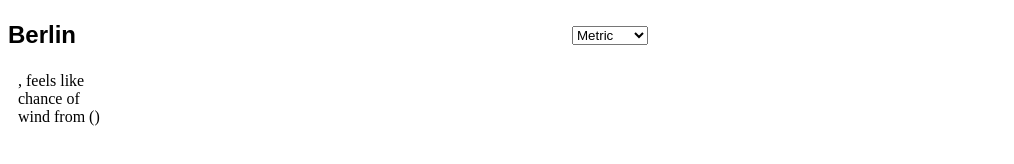
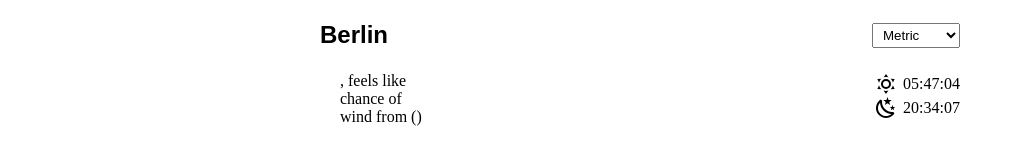
Before and after one commit to GeoFranka/weather_app, a website with bundled scripts: page index.html in a window 1280 px wide. Shown: the whole page, without its empty margins (0-1014 px from the left). Built offline with nearby package versions, Linux system fonts and the light colour scheme; no server answers.

Commit message:
show sunrise & sunset; improve layout

```diff
--- a/index.html
+++ b/index.html
@@ -19,11 +19,17 @@
                 <option value="base">Scientific</option>
             </select>
         </div>
-        <img src="" alt="" class="icon">
-        <div class="text">
-            <p><span class="temp"></span>, feels like <span class="feelslike"></span></p>
-            <p><span class="precipprob"></span> chance of <span class="preciptype"></span> <span class="precip"></span></p>
-            <p>wind from <span class="winddir"></span> (<span class="windspeed"></span>)</p>
+        <div class="current">
+            <img src="" alt="" class="icon">
+            <div class="text">
+                <p><span class="temp"></span>, feels like <span class="feelslike"></span></p>
+                <p><span class="precipprob"></span> chance of <span class="preciptype"></span> <span class="precip"></span></p>
+                <p>wind from <span class="winddir"></span> (<span class="windspeed"></span>)</p>
+            </div>
+            <div>
+                <p class="sun"><img src="./icons/weather-sunny.svg" alt="sunrise" title="sunrise"><span class="sunrise">05:47:04</span></p>
+                <p class="sun"><img src="./icons/weather-night.svg" alt="sunset" title="sunset"><span class="sunset">20:34:07</span></p>
+            </div>
         </div>
         <div class="alerts"></div>
         <p class="description"></p>
--- a/js/displayData.js
+++ b/js/displayData.js
@@ -53,21 +53,25 @@
     nextDays.forEach((d)=>{
         const day = document.createElement('div');
         day.classList.add('day');
+        const firstDiv = document.createElement('div');
         const weekday = document.createElement('div');
         weekday.classList.add('weekday');
         weekday.textContent = d.weekday;
-        day.appendChild(weekday);
+        firstDiv.appendChild(weekday);
         const icon = document.createElement('img');
         icon.classList.add('icon');
         icon.src = `./icons/4thSetColor/${d.icon}.png`;
         icon.setAttribute('alt', d.icon);
-        day.appendChild(icon);
+        firstDiv.appendChild(icon);
+        day.appendChild(firstDiv);
+        const secondDiv = document.createElement('div');
         const tempDiv = document.createElement('div');
         tempDiv.textContent = `${d.tempmin} - ${d.tempmax}`;
-        day.appendChild(tempDiv);
+        secondDiv.appendChild(tempDiv);
         const precipDiv = document.createElement('div');
         precipDiv.textContent = `${d.precipprob} ${d.preciptype}`;
-        day.appendChild(precipDiv);
+        secondDiv.appendChild(precipDiv);
+        day.appendChild(secondDiv);
         daysDiv.appendChild(day);
     });
 
--- a/js/script.js
+++ b/js/script.js
@@ -12,9 +12,11 @@
 
 const location = document.querySelector('.location');
 const unitGroup = document.querySelector('#unitGroup');
+const currentDiv = document.querySelector('.current');
 let currentLocation = 'Berlin';
 
 async function showWeather() {
+    currentDiv.style.display = 'none';
     const searchTerm = location.value ? toCamelCase(location.value) : currentLocation;
     const unitGroupVal = unitGroup.value;
     try{
@@ -31,6 +33,8 @@
     } catch(e){
         console.error(e.message);
         setLocation(currentLocation);
+    } finally {
+        currentDiv.style.display = 'flex';
     }
 }
 
--- a/style.css
+++ b/style.css
@@ -5,9 +5,8 @@
 .container {
     max-width: 50vw;
     min-width: 300px;
+    margin: auto;
     display: grid;
-    grid-template-columns: min-content 1fr;
-    align-items: center;
     gap: 10px;
 }
 
@@ -18,14 +17,31 @@
     gap: 10px;
 }
 
+#unitGroup {
+    padding: 3px 6px;
+}
+
+.current {
+    display: none;
+    align-items: start;
+    gap: 20px;
+}
+
+.sun {
+    display: flex;
+    align-items: center;
+    gap: 5px;
+}
+
+.sun img {
+    height: 1.5rem;
+}
+
 .text {
+    flex-grow: 1;
     display: flex;
     flex-direction: column;
     justify-content: center;
-}
-
-.description, .header, .alerts, .days {
-    grid-column: 1 / -1;
 }
 
 .location {
@@ -70,16 +86,18 @@
 .days {
     display: flex;
     gap: 10px;
-    align-content: space-between;
+    flex-wrap: wrap;
 }
 
 .day {
     display: grid;
     justify-items: center;
+    align-content: space-between;
     grid-template-columns: max-content;
     padding: 5px;
     border: 1px solid gray;
     border-radius: 5px;
+    text-align: center;
 }
 
 .weekday {
```
Also changed, not shown: icons/weather-night.svg (added), icons/weather-sunny.svg (added), icons/weather-sunset-down.svg (added), icons/weather-sunset-up.svg (added).
